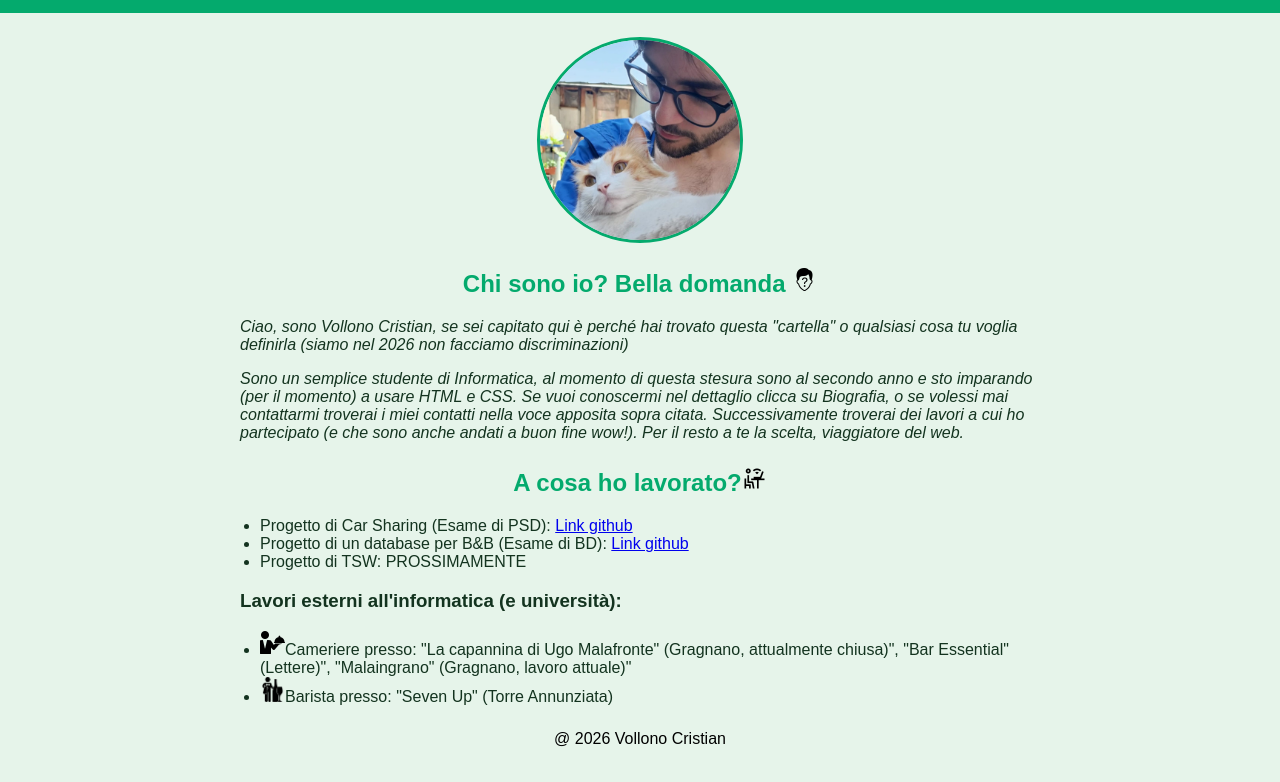
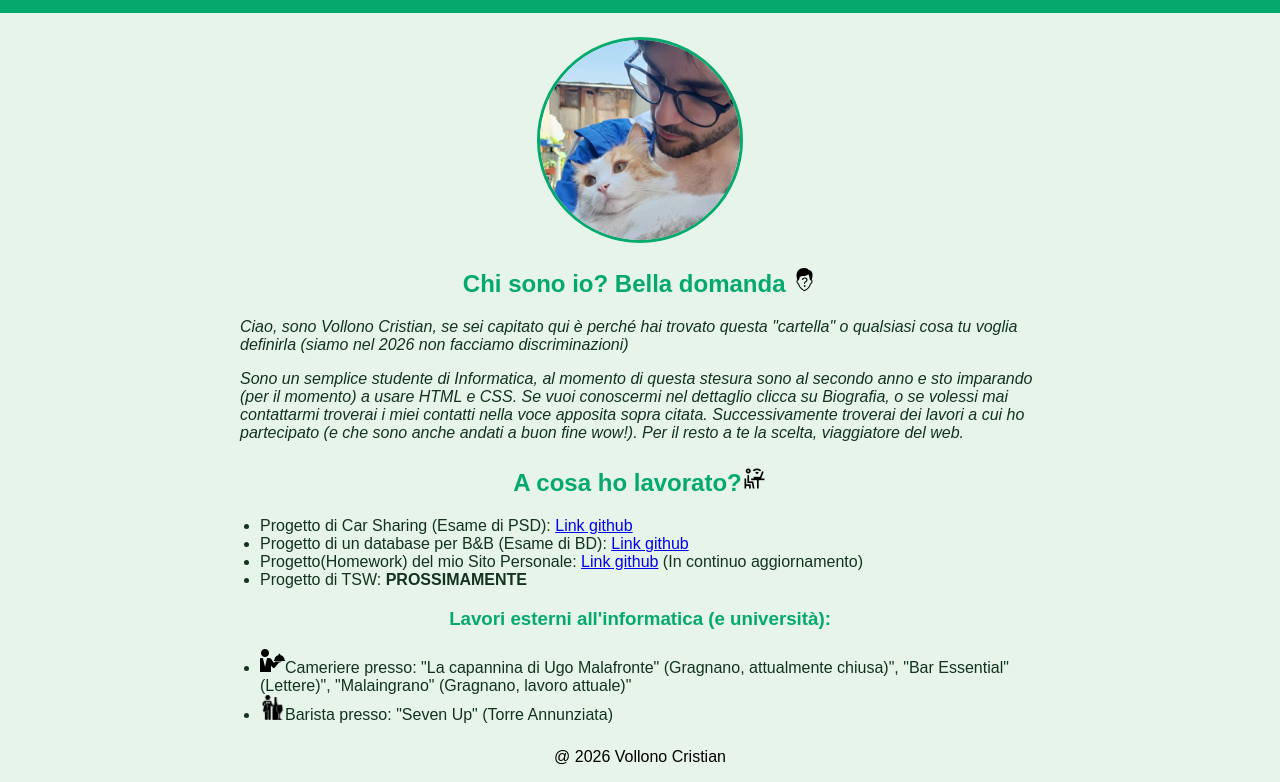
Before and after one commit to C-Vollono/SitoPersonale, a plain HTML site: page index.html in a window 1280 px wide. Shown: the part 76-858 px from the top of the page. Drawn offline with Linux system fonts and the light colour scheme.

Commit message:
Correzione visiva di h3

```diff
--- a/css/styles.css
+++ b/css/styles.css
@@ -79,11 +79,19 @@ section h2 {
   color: #04AA6D;
 }
 
+section h3{
+  color: #04AA6D;
+}
+
 ul {
   padding-left: 20px;
 }
 
 h2{
+  text-align: center;
+}
+
+h3{
   text-align: center;
 }
 
--- a/index.html
+++ b/index.html
@@ -31,7 +31,8 @@
             <ul>
                 <li>Progetto di Car Sharing (Esame di PSD): <a href="https://github.com/C-Vollono/PSD" target="_blank" rel="noopener noreferrer">Link github</a> </li>
                 <li>Progetto di un database per B&amp;B (Esame di BD): <a href="https://github.com/C-Vollono/Progetto-Basi-di-Dati-corsisti-2025.2026" target="_blank" rel="noopener noreferrer">Link github</a></li>
-            <li>Progetto di TSW: PROSSIMAMENTE</li>
+                <li>Progetto(Homework) del mio Sito Personale: <a href="https://github.com/C-Vollono/SitoPersonale" target="_blank" rel="noopener noreferrer">Link github</a> (In continuo aggiornamento)</li>
+                <li>Progetto di TSW: <b> PROSSIMAMENTE</b></li>
             </ul>
             <h3>Lavori esterni all'informatica (e università):</h3>
             <ul>
```
